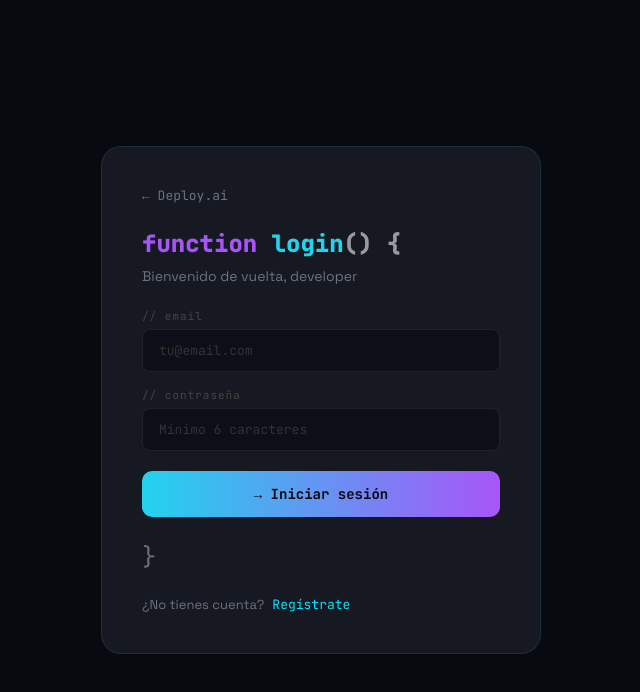
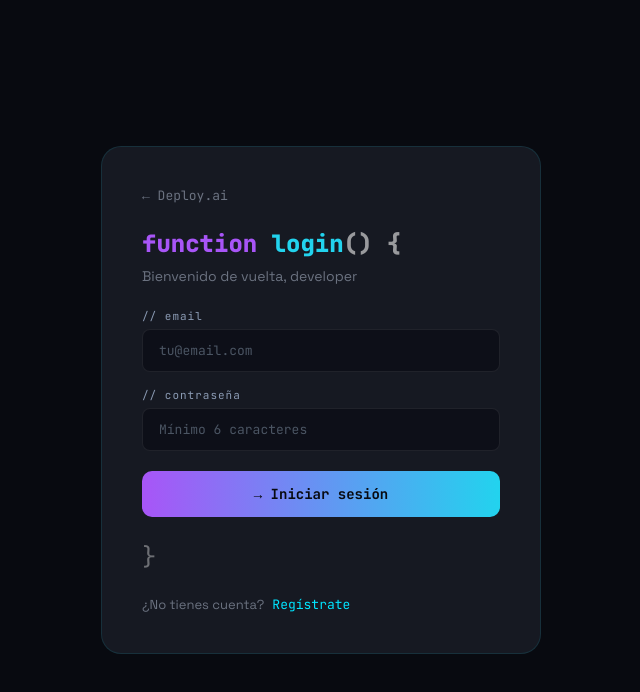
Before and after one commit to LauraGC97/deployai-frontend, an Angular app: page /auth in a window 1280 px wide. Shown: the top 692 px of the page, without its empty margins (319-959 px from the left). Built offline with nearby package versions, Linux system fonts and the light colour scheme.

Commit message:
fix: ajustes de color en auth y en home

```diff
--- a/src/pages/auth/auth.component.css
+++ b/src/pages/auth/auth.component.css
@@ -72,7 +72,7 @@
 .form-label {
   font-family: 'JetBrains Mono', monospace;
   font-size: 11px;
-  color: #444;
+  color: #8B9BB4;
   letter-spacing: 1px;
 }
 
@@ -87,7 +87,7 @@
   outline: none;
   transition: border-color .2s;
 }
-.form-input::placeholder { color: #333; }
+.form-input::placeholder { color: #4B5563; }
 .form-input:focus { border-color: rgba(34,211,238,0.35); }
 
 .auth-submit {
@@ -95,7 +95,7 @@
   align-items: center;
   justify-content: center;
   gap: 10px;
-  background: linear-gradient(90deg, #22D3EE, #A855F7);
+  background: linear-gradient(90deg, #A855F7, #22D3EE);
   color: #080A10;
   border: none;
   padding: 14px;
--- a/src/pages/chat/chat.component.css
+++ b/src/pages/chat/chat.component.css
@@ -367,7 +367,7 @@
   width: 44px; height: 44px;
   border-radius: 10px;
   border: none;
-  background: linear-gradient(135deg, #22D3EE, #A855F7);
+  background: linear-gradient(135deg, #A855F7, #22D3EE);
   color: #0B0D15;
   font-size: 18px;
   font-weight: 700;
@@ -576,7 +576,7 @@
 .user-avatar {
   width: 32px; height: 32px;
   border-radius: 8px;
-  background: linear-gradient(135deg, #22D3EE, #A855F7);
+  background: linear-gradient(135deg, #A855F7, #22D3EE);
   color: #0B0D15;
   font-family: 'JetBrains Mono', monospace;
   font-weight: 800;
@@ -622,7 +622,7 @@
 .dropdown-avatar {
   width: 36px; height: 36px;
   border-radius: 8px;
-  background: linear-gradient(135deg, #22D3EE, #A855F7);
+  background: linear-gradient(135deg, #A855F7, #22D3EE);
   color: #0B0D15;
   font-family: 'JetBrains Mono', monospace;
   font-weight: 800;
--- a/src/pages/home/home.component.html
+++ b/src/pages/home/home.component.html
@@ -60,7 +60,7 @@
 
   <div class="badge">
     <span class="badge-dot"></span>
-    &gt;_ v2.0.beta &nbsp;&bull;&nbsp; free &amp; open
+    &gt;_ v2.0 &nbsp;&bull;&nbsp; free &amp; open
     &nbsp;&bull;&nbsp; 🌐 Web &nbsp;+&nbsp; 🖥️ Desktop
   </div>
 
@@ -257,7 +257,7 @@
       </div>
       <div class="download-btns">
         <button class="btn-download">
-          <span class="dl-icon">⊞</span>
+          <span class="dl-icon">↓</span>
           Descargar para Windows
           <span class="dl-version">v2.0</span>
         </button>
--- a/src/styles.css
+++ b/src/styles.css
@@ -151,7 +151,7 @@ body {
   .hide-mobile {
     display: block;
     justify-self: end;
-    background: linear-gradient(90deg, var(--cyan), var(--violet));
+    background: linear-gradient(90deg, var(--violet), var(--cyan));
     color: var(--black);
     border: none;
     padding: 9px 20px;
@@ -282,7 +282,7 @@ body {
 }
 
 .btn-primary {
-  background: linear-gradient(90deg, var(--cyan), var(--violet));
+  background: linear-gradient(90deg, var(--violet), var(--cyan));
   color: var(--black);
   border: none;
   padding: 14px 24px;
@@ -504,7 +504,7 @@ body {
   display: inline-flex;
   align-items: center;
   gap: 10px;
-  background: linear-gradient(90deg, var(--cyan), var(--violet));
+  background: linear-gradient(90deg, var(--violet), var(--cyan));
   color: var(--black);
   border: none;
   padding: 15px 32px;
@@ -621,7 +621,7 @@ app-auth {
 .nav-avatar {
   width: 28px; height: 28px;
   border-radius: 6px;
-  background: linear-gradient(135deg, #22D3EE, #A855F7);
+  background: linear-gradient(135deg, #A855F7, #22D3EE);
   color: #080A10;
   font-family: 'JetBrains Mono', monospace;
   font-weight: 800;
```
